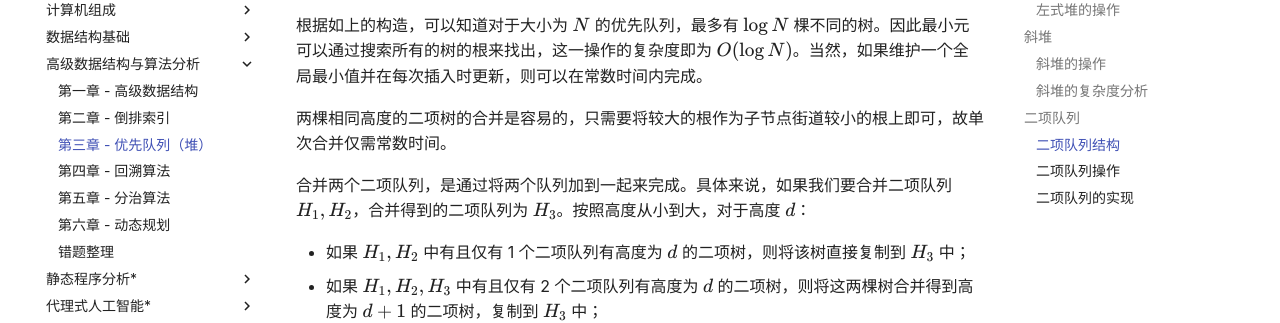
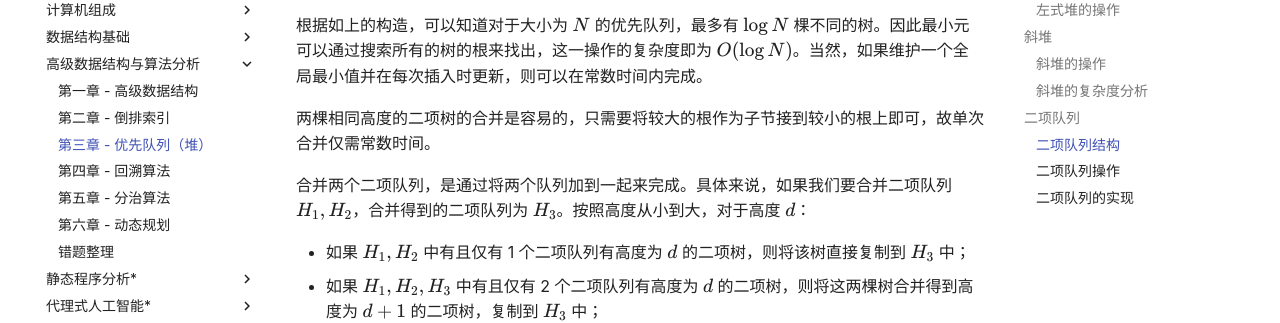
Before and after one commit to VictorWang712/Note, an MkDocs documentation site: the page built from docs/computer_science/advanced_data_structure/chapter_3.md, in a window 1280 px wide and 900 px high, scrolled down 3603 px. Shown: the part 152-475 px from the top of the window. Built offline with MkDocs 1.6.1 and Material for MkDocs 9.7.7, drawn with Linux system fonts in a browser that asks for light colours; some web fonts are replaced; comment, search, counter and statistics services are not loaded.

```diff
--- a/docs/computer_science/advanced_data_structure/chapter_3.md
+++ b/docs/computer_science/advanced_data_structure/chapter_3.md
@@ -106,7 +106,7 @@
 
 根据如上的构造，可以知道对于大小为 $N$ 的优先队列，最多有 $\log N$ 棵不同的树。因此最小元可以通过搜索所有的树的根来找出，这一操作的复杂度即为 $O(\log N)$。当然，如果维护一个全局最小值并在每次插入时更新，则可以在常数时间内完成。
 
-两棵相同高度的二项树的合并是容易的，只需要将较大的根作为子节点街道较小的根上即可，故单次合并仅需常数时间。
+两棵相同高度的二项树的合并是容易的，只需要将较大的根作为子节接到较小的根上即可，故单次合并仅需常数时间。
 
 合并两个二项队列，是通过将两个队列加到一起来完成。具体来说，如果我们要合并二项队列 $H_{1}, H_{2}$，合并得到的二项队列为 $H_{3}$。按照高度从小到大，对于高度 $d$：
 
```
